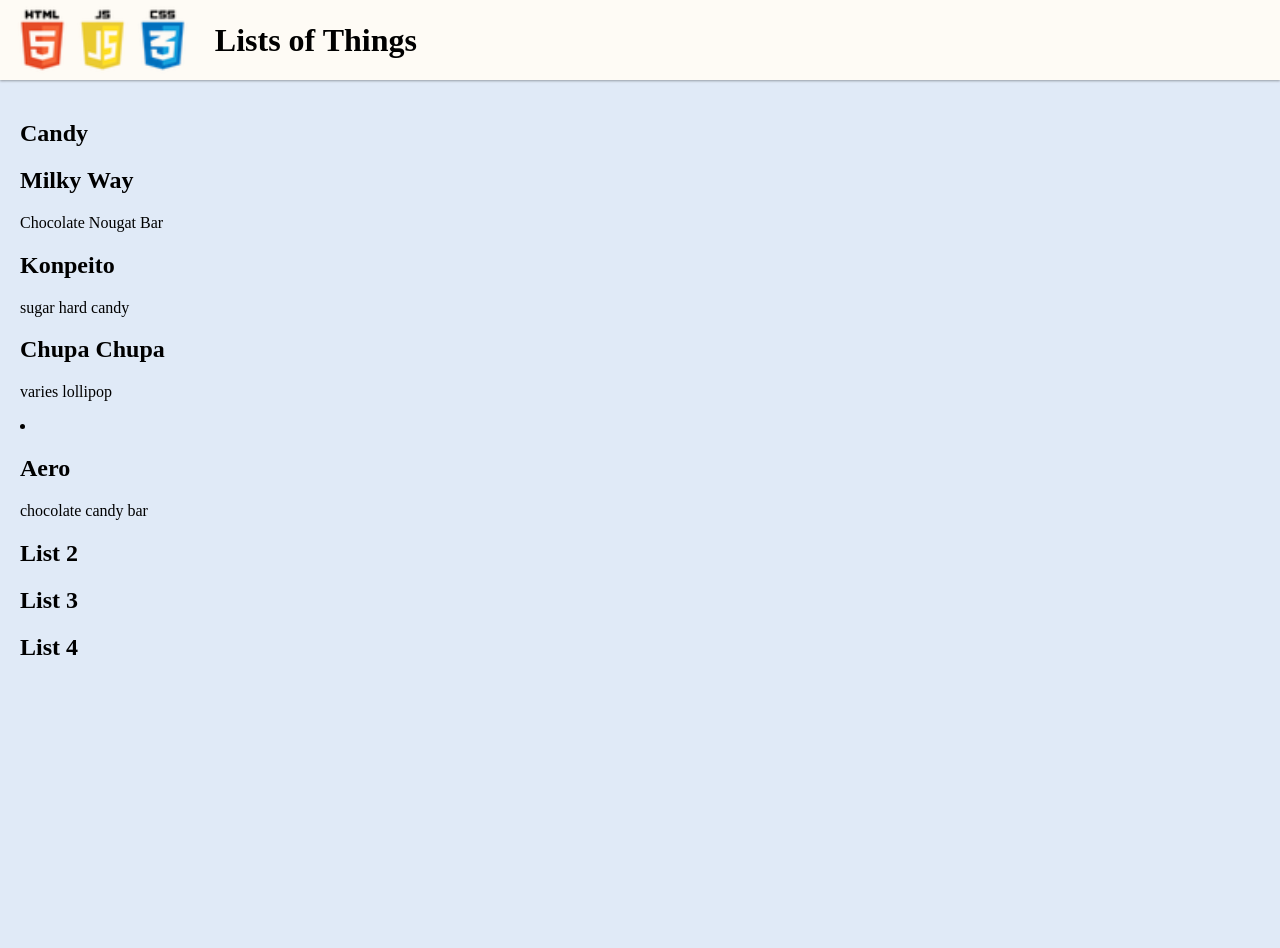
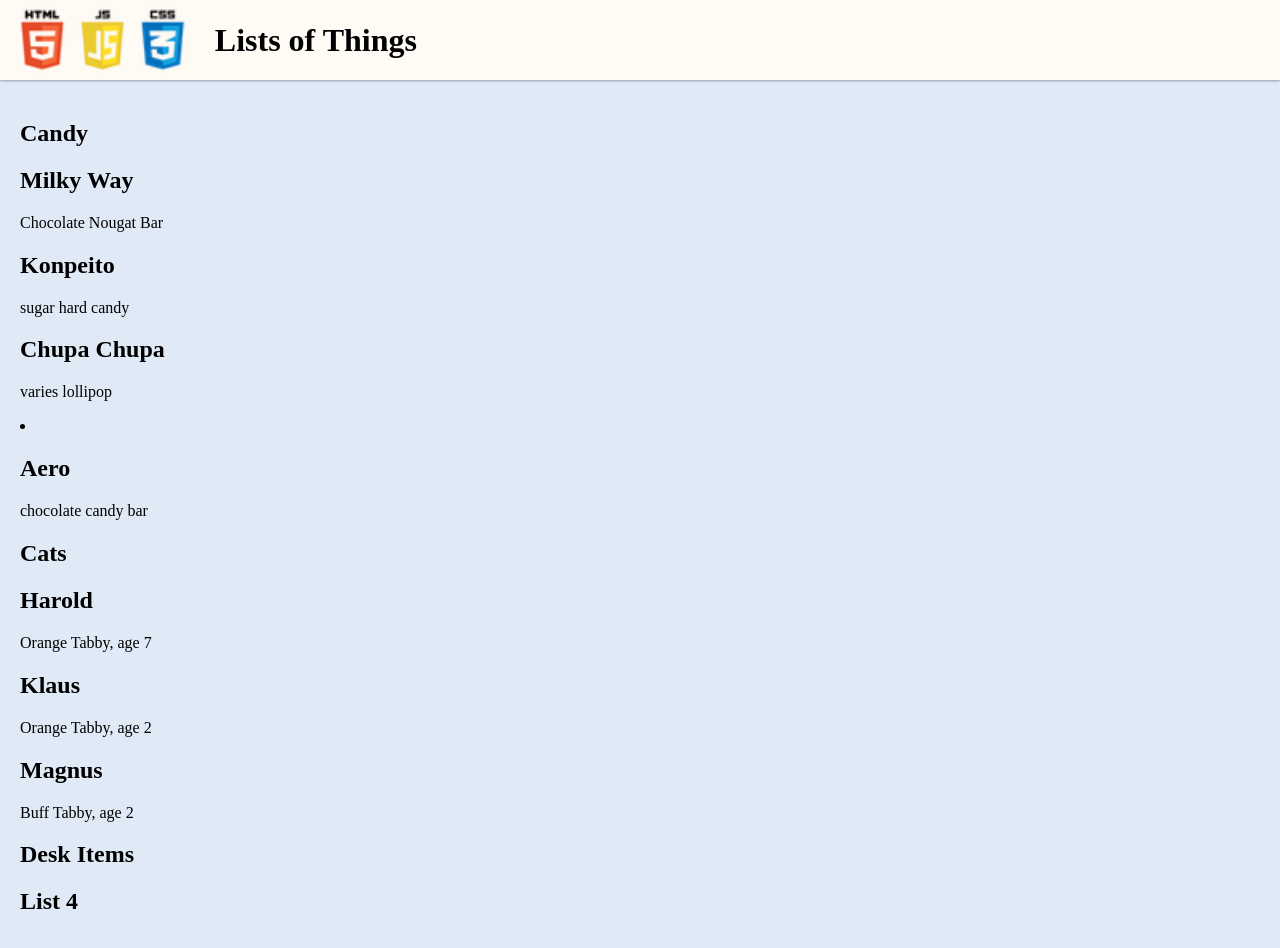
Before and after one commit to morganniemeyer/list-practice, a website with bundled scripts: page index.html in a window 1280 px wide. Before the commit the page ends 800 px from the top, so only its background shows below. Built offline with nearby package versions, Linux system fonts and the light colour scheme.

Commit message:
complete list 2, start list 3

```diff
--- a/app.js
+++ b/app.js
@@ -1,8 +1,11 @@
 // import functions and grab DOM elements
 import { candy1 } from './candy-data.js';
 import { styleCandy } from './render-candy.js';
+import { cattos } from './cats-data.js';
+import { styleCats } from './render-cats.js';
 
 const sugarList = document.getElementById('candy-list');
+const catList = document.getElementById('cat-list');
 
 function displayCandies() {
     sugarList.innerHTML = '';
@@ -12,8 +15,18 @@
         sugarList.append(candyEl);
     }
 }
+
+function displayCats() {
+    catList.innerHTML = '';
+
+    for (let cats of cattos) {
+        const catEl = styleCats(cats);
+        catList.append(catEl);
+    }
+}
 // initialize global state
 displayCandies();
+displayCats();
 // set event listeners
 // get user input
 // use user input to update state
--- /dev/null
+++ b/cats-data.js
@@ -0,0 +1,17 @@
+export const cattos = [
+    {
+        name: 'Harold',
+        color: 'Orange Tabby',
+        age: '7',
+    },
+    {
+        name: 'Klaus',
+        color: 'Orange Tabby',
+        age: '2',
+    },
+    {
+        name: 'Magnus',
+        color: 'Buff Tabby',
+        age: '2',
+    },
+];
--- a/index.html
+++ b/index.html
@@ -39,13 +39,13 @@
             </section>
 
             <section>
-                <h2>List 2</h2>
-                <ul id="list-2"></ul>
+                <h2>Cats</h2>
+                <ul id="cat-list"></ul>
             </section>
 
             <section>
-                <h2>List 3</h2>
-                <ul id="list-3"></ul>
+                <h2>Desk Items</h2>
+                <ul id="desk-list"></ul>
             </section>
 
             <section>
--- /dev/null
+++ b/render-cats.js
@@ -0,0 +1,12 @@
+export function styleCats(cats) {
+    const li = document.createElement('li');
+    li.classList.add('cat');
+
+    const headerEL = document.createElement('h2');
+    headerEL.textContent = cats.name;
+    const pEl = document.createElement('p');
+    pEl.textContent = cats.color + ', age ' + cats.age;
+
+    li.append(headerEL, pEl);
+    return li;
+}
--- /dev/null
+++ b/render-desk.js
@@ -0,0 +1 @@
+export
```
Also changed, not shown: desk-data.js (added, +17 -0 lines), array-three.js (deleted), array-two.js (deleted), render-three.js (deleted), render-two.js (deleted).
